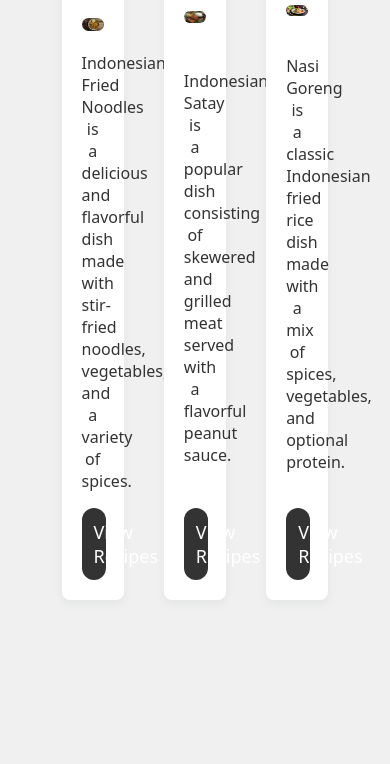
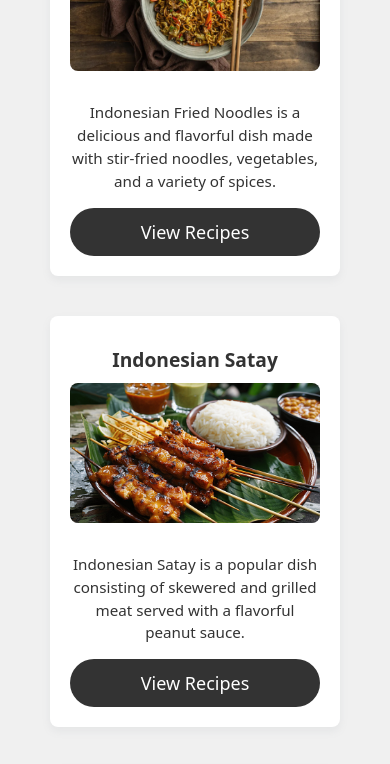
Before and after one commit to deafebrianoyuvica/odin-recipes, a plain HTML site: page index.html in a window 390 px wide. Shown: the part 291-1055 px from the top of the page. Before the commit the page ends 941 px from the top, so only its background shows below. Drawn offline with Linux system fonts and the light colour scheme.

Commit message:
feat: enhance responsive layout and styling
- Refactored card layout to be fully responsive across desktop, tablet, and mobile viewports using media queries
- Enhanced visual appearance with subtle hover effects and spacing adjustments
- Improved typography for better readability
- Fixed layout structure for consistent styling across elements

```diff
--- a/assets/css/style.css
+++ b/assets/css/style.css
@@ -9,6 +9,11 @@ body {
     color: #333;
     margin: 0;
     padding: 20px;
+  }
+
+  h1 {
+    font-size: 2rem;
+    margin-bottom: 40px;
   }
 
   .container {
@@ -31,20 +36,33 @@ body {
     display: flex;
     flex-direction: column;
     justify-content: space-between;
-    flex-direction: 1 1 30%;
-    width: calc(33% - 40px);
+    width: calc(33.333% - 40px);
+    transition: transform 0.2s ease;
   }
 
-.card-header {
-    font-size: 16px;
-    font-weight: bold;
-    margin-bottom: 10px;
+  .card:hover {
+    transform: scale(1.02);
+  }
+
+  .card-header h2 {
+    font-size: 1.2rem;
+    margin: 10px 0;
   }
 
   .card img {
     width: 100%;
     height: auto;
     border-radius: 8px;
+  }
+
+  .card-body {
+    margin-top: 10px;
+    font-size: 0.95rem;
+    line-height: 1.5;
+  }
+
+  .card-footer {
+    margin-top: auto;
   }
 
   .card-footer .btn {
@@ -56,15 +74,26 @@ body {
     display: inline-block;
     font-size: large;
     color: #fff;
+    text-decoration: none;
   }
 
   .card-footer .btn:hover {
     background-color: #fff;
     border: solid 1px #333;
-    transition: all 0.5s ease;
+    transition: all 0.3s ease;
     color: #333;
   }
 
-.card-footer a {
-    text-decoration: none;
+  /* ===== Responsive Styling ===== */
+
+  @media (max-width: 992px) {
+    .card {
+      width: calc(50% - 40px);
     }
+  }
+
+  @media (max-width: 600px) {
+    .card {
+      width: 100%;
+    }
+  }
```
Lines whose indentation alone changed are shown as unchanged.
